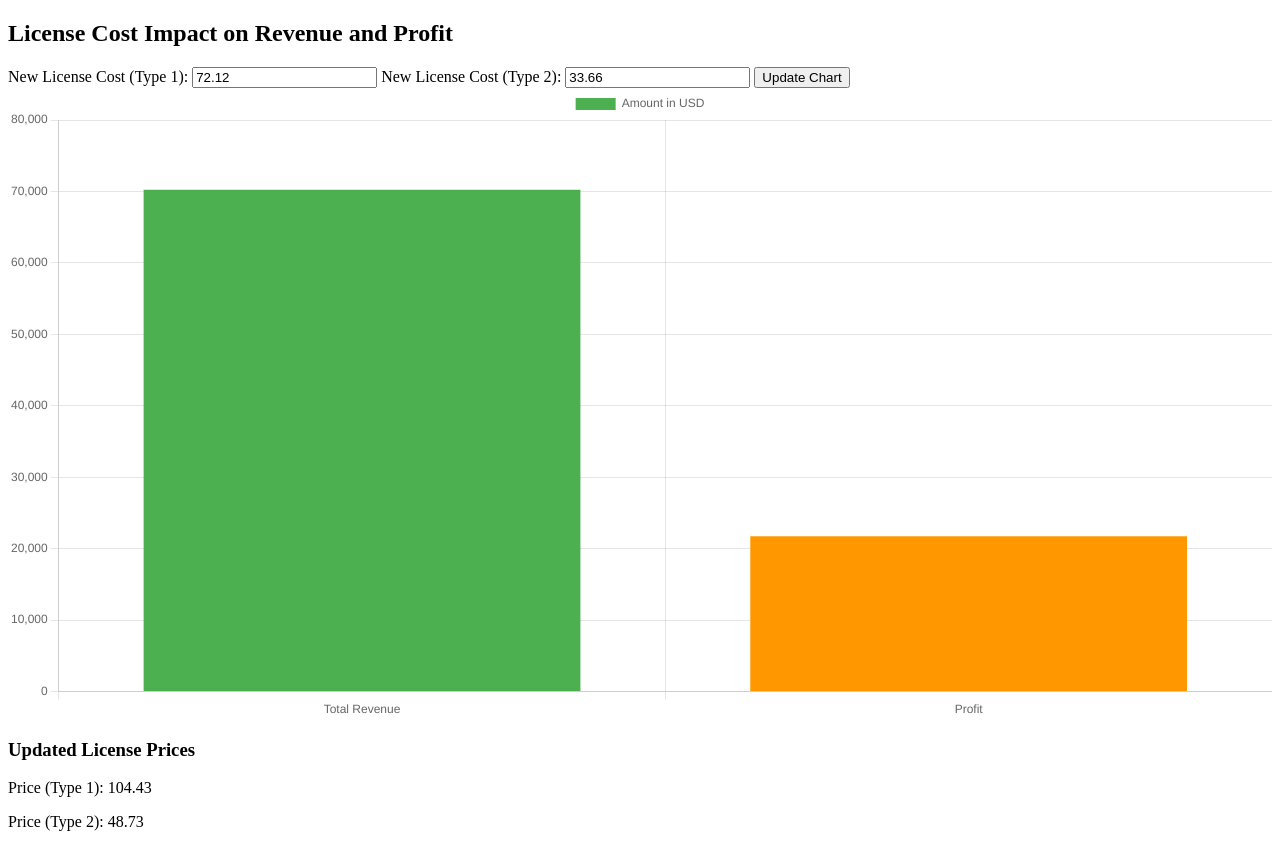
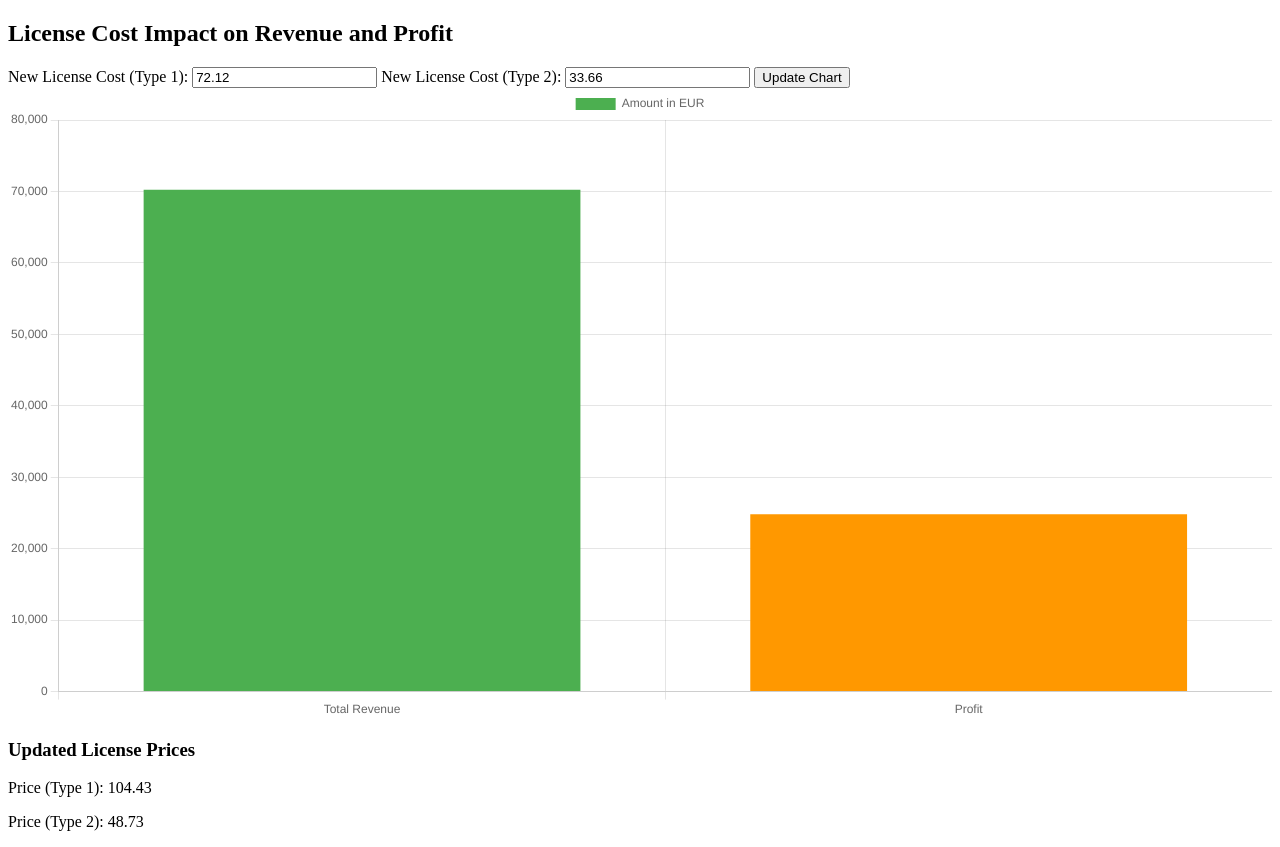
Before and after one commit to tbacher85/finforecast, a plain HTML site: page finforecast.html in a window 1280 px wide. Drawn offline with nearby package versions, Linux system fonts and the light colour scheme.

Commit message:
Update finforecast.html

```diff
--- a/finforecast.html
+++ b/finforecast.html
@@ -23,22 +23,28 @@
     const initialData = {
       licensesSoldType1: 630,
       licensesSoldType2: 91,
-      initialPriceType1: 104.43,
-      initialPriceType2: 48.73,
-      initialCostType1: 72.12,
-      initialCostType2: 33.66
+      initialPriceType1: 104.43,  // Sale price in EUR
+      initialPriceType2: 48.73,   // Sale price in EUR
+      initialCostType1: 75,       // Cost in USD
+      initialCostType2: 35,       // Cost in USD
     };
 
+    const exchangeRate = 0.9; // 1 USD = 0.9 EUR (example rate)
+
     function calculateProfit(newCostType1, newCostType2) {
+      // Convert the cost from USD to EUR
+      const newCostType1EUR = newCostType1 * exchangeRate;
+      const newCostType2EUR = newCostType2 * exchangeRate;
+
       // Calculate the price based on the new cost relative to the initial cost
-      const newPriceType1 = initialData.initialPriceType1 * (newCostType1 / initialData.initialCostType1);
-      const newPriceType2 = initialData.initialPriceType2 * (newCostType2 / initialData.initialCostType2);
+      const newPriceType1 = initialData.initialPriceType1 * (newCostType1EUR / (initialData.initialCostType1 * exchangeRate));
+      const newPriceType2 = initialData.initialPriceType2 * (newCostType2EUR / (initialData.initialCostType2 * exchangeRate));
 
       const revenueType1 = initialData.licensesSoldType1 * newPriceType1;
       const revenueType2 = initialData.licensesSoldType2 * newPriceType2;
       const totalRevenue = revenueType1 + revenueType2;
 
-      const totalCost = (initialData.licensesSoldType1 * newCostType1) + (initialData.licensesSoldType2 * newCostType2);
+      const totalCost = (initialData.licensesSoldType1 * newCostType1EUR) + (initialData.licensesSoldType2 * newCostType2EUR);
       const profit = totalRevenue - totalCost;
 
       return { totalRevenue, profit, newPriceType1, newPriceType2 };
@@ -53,7 +59,7 @@
         data: {
           labels: ['Total Revenue', 'Profit'],
           datasets: [{
-            label: 'Amount in USD',
+            label: 'Amount in EUR',
             data: [revenue, profit],
             backgroundColor: ['#4CAF50', '#FF9800']
           }]
@@ -82,7 +88,7 @@
     }
 
     // Initial chart creation
-    const { totalRevenue, profit } = calculateProfit(72.12, 33.66);
+    const { totalRevenue, profit } = calculateProfit(75, 35);
     createChart(totalRevenue, profit);
   </script>
 
```
